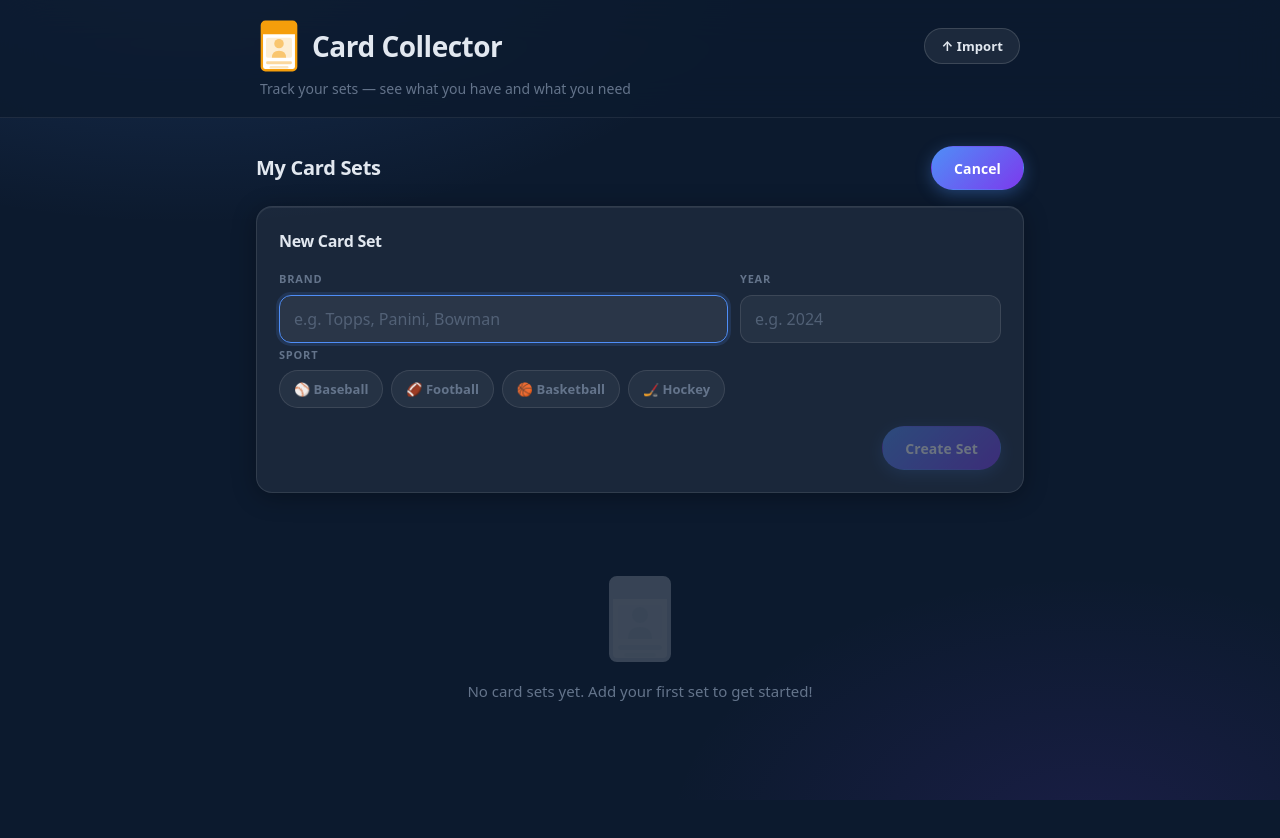
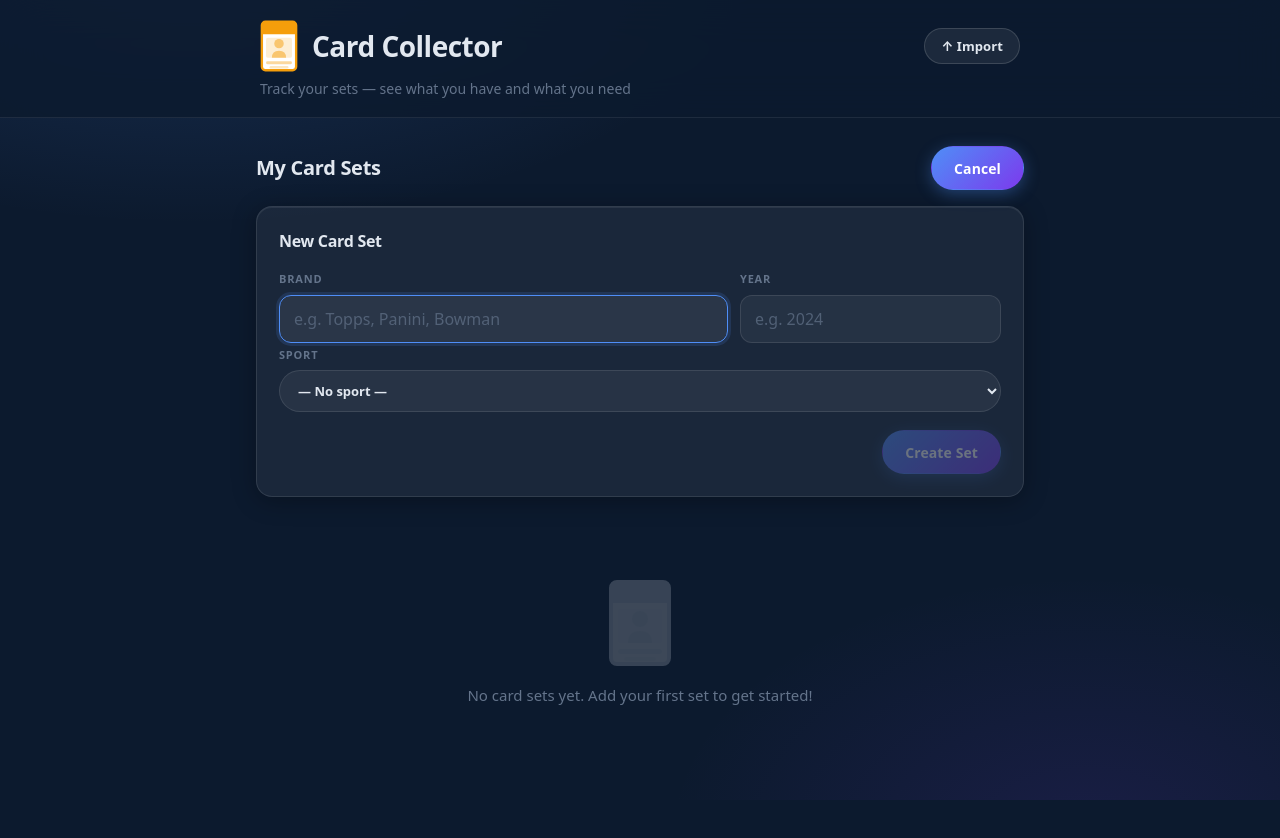
Before and after one commit to jaysour901/CardInventoryApp, a React (Vite) app: page / in a window 1280 px wide. Both pictures are taken after a click on the button "+ Add Set". Shown: the top 838 px of the page. Built offline with nearby package versions, Linux system fonts and the light colour scheme.

Commit message:
Replace sport picker buttons with a dropdown, add Other option
Both the Add Set form and the set detail header now use a select
dropdown instead of four pill buttons. 'Other' added as a fifth
option with a neutral grey tag colour.

https://claude.ai/code/session_01T93Sn2bfPyKqeXH6vfkZcv

```diff
--- a/src/App.css
+++ b/src/App.css
@@ -110,15 +110,8 @@
 }
 
 .set-sport-row {
-  display: flex;
-  gap: 6px;
-  flex-wrap: wrap;
   margin-top: 10px;
-}
-.set-sport-row .sport-pick-btn {
-  padding: 5px 12px;
-  font-size: 12px;
-  min-height: 30px;
+  max-width: 220px;
 }
 
 /* ─────────────────────────────────────
@@ -444,34 +437,27 @@
 .sport-tag-football   { background: rgba(249,115, 22,0.15); color: #fb923c; }
 .sport-tag-basketball { background: rgba(245,158, 11,0.15); color: #fbbf24; }
 .sport-tag-hockey     { background: rgba( 34,211,238,0.15); color: #22d3ee; }
+.sport-tag-other      { background: rgba(148,163,184,0.15); color: #94a3b8; }
 
 /* ─────────────────────────────────────
-   Sport picker (add-set form)
+   Sport select dropdown
 ───────────────────────────────────── */
-.sport-picker {
-  display: flex;
-  gap: 8px;
-  flex-wrap: wrap;
-}
-
-.sport-pick-btn {
-  padding: 8px 14px;
+.sport-select {
+  border: 1.5px solid var(--border);
+  background: rgba(255, 255, 255, 0.06);
+  color: var(--text-strong);
   border-radius: 50px;
+  padding: 9px 14px;
   font-size: 13px;
   font-weight: 600;
   cursor: pointer;
-  border: 1.5px solid rgba(255, 255, 255, 0.1);
-  background: rgba(255, 255, 255, 0.05);
-  color: var(--text-muted);
-  transition: all 0.2s;
-  min-height: 38px;
+  outline: none;
+  min-height: 42px;
+  transition: border-color 0.2s;
+  width: 100%;
 }
-.sport-pick-btn:hover { background: rgba(255,255,255,0.1); color: var(--text-strong); }
-.sport-pick-btn.active {
-  background: rgba(79, 142, 247, 0.2);
-  border-color: rgba(79, 142, 247, 0.5);
-  color: #7db4fa;
-}
+.sport-select:focus { border-color: var(--navy); box-shadow: 0 0 0 3px var(--navy-pale); }
+.sport-select option { background: #152035; color: var(--text-strong); }
 
 /* ─────────────────────────────────────
    Set card actions
--- a/src/components/SetDetail.jsx
+++ b/src/components/SetDetail.jsx
@@ -3,8 +3,8 @@ import TutorialModal from './TutorialModal'
 
 const FILTERS = ['All', 'Have', 'Need']
 
-const SPORTS = ['Baseball', 'Football', 'Basketball', 'Hockey']
-const SPORT_EMOJI = { Baseball: '⚾', Football: '🏈', Basketball: '🏀', Hockey: '🏒' }
+const SPORTS = ['Baseball', 'Football', 'Basketball', 'Hockey', 'Other']
+const SPORT_EMOJI = { Baseball: '⚾', Football: '🏈', Basketball: '🏀', Hockey: '🏒', Other: '🃏' }
 
 const CONDITIONS = ['', 'Raw', 'Good', 'VG', 'EX', 'NM', 'NM-MT', 'Mint', 'Graded']
 
@@ -122,16 +122,17 @@ export default function SetDetail({ set, onBack, onUpdateSet, onAddCard, onBulkA
             <h1>{set.brand}</h1>
           </div>
           <div className="set-sport-row">
-            {SPORTS.map(s => (
-              <button
-                key={s}
-                className={`sport-pick-btn${set.sport === s ? ' active' : ''}`}
-                onClick={() => onUpdateSet({ sport: set.sport === s ? '' : s })}
-                aria-label={`Tag as ${s}`}
-              >
-                {SPORT_EMOJI[s]} {s}
-              </button>
-            ))}
+            <select
+              className="sport-select"
+              value={set.sport || ''}
+              onChange={e => onUpdateSet({ sport: e.target.value })}
+              aria-label="Set sport category"
+            >
+              <option value="">— No sport —</option>
+              {SPORTS.map(s => (
+                <option key={s} value={s}>{SPORT_EMOJI[s]} {s}</option>
+              ))}
+            </select>
           </div>
         </div>
       </header>
--- a/src/components/SetList.jsx
+++ b/src/components/SetList.jsx
@@ -1,13 +1,14 @@
 import { useState, useMemo, useRef } from 'react'
 import TradingCardIcon from './TradingCardIcon'
 
-const SPORTS = ['Baseball', 'Football', 'Basketball', 'Hockey']
+const SPORTS = ['Baseball', 'Football', 'Basketball', 'Hockey', 'Other']
 
 const SPORT_EMOJI = {
   Baseball: '⚾',
   Football: '🏈',
   Basketball: '🏀',
   Hockey: '🏒',
+  Other: '🃏',
 }
 
 export default function SetList({ sets, onAddSet, onSelectSet, onDeleteSet, onExport, onImport }) {
@@ -135,19 +136,18 @@ export default function SetList({ sets, onAddSet, onSelectSet, onDeleteSet, onEx
               </div>
             </div>
             <div className="form-group" style={{ marginTop: 4 }}>
-              <label>Sport</label>
-              <div className="sport-picker">
+              <label htmlFor="sport">Sport</label>
+              <select
+                id="sport"
+                className="sport-select"
+                value={sport}
+                onChange={e => setSport(e.target.value)}
+              >
+                <option value="">— No sport —</option>
                 {SPORTS.map(s => (
-                  <button
-                    key={s}
-                    type="button"
-                    className={`sport-pick-btn${sport === s ? ' active' : ''}`}
-                    onClick={() => setSport(prev => prev === s ? '' : s)}
-                  >
-                    {SPORT_EMOJI[s]} {s}
-                  </button>
+                  <option key={s} value={s}>{SPORT_EMOJI[s]} {s}</option>
                 ))}
-              </div>
+              </select>
             </div>
             <div className="form-actions">
               <button type="submit" className="btn btn-primary" disabled={!brand.trim() || !year.trim()}>
--- a/vite.config.js
+++ b/vite.config.js
@@ -39,7 +39,7 @@ export default defineConfig({
         ],
       },
       workbox: {
-        cacheId: 'card-collector-v8',
+        cacheId: 'card-collector-v9',
         // Always fetch the HTML shell from network so updates are immediate
         navigateFallbackDenylist: [],
         runtimeCaching: [
```
